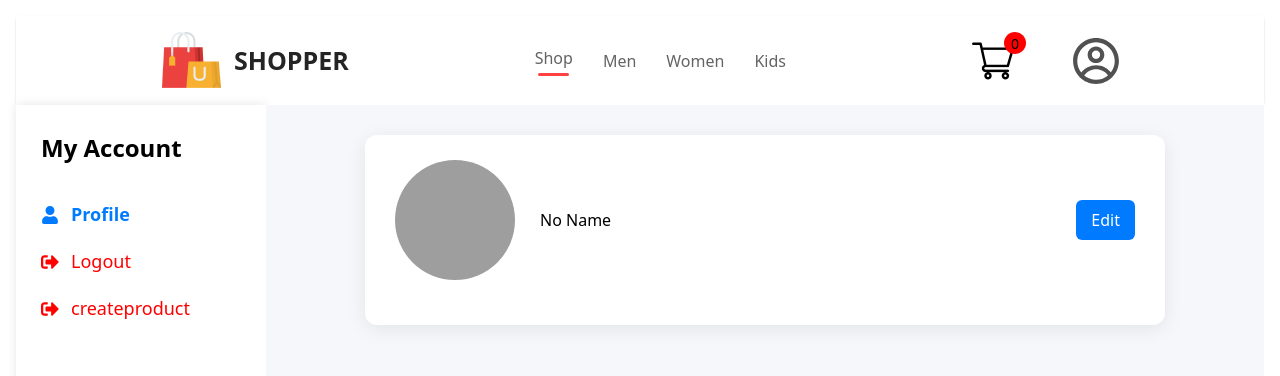
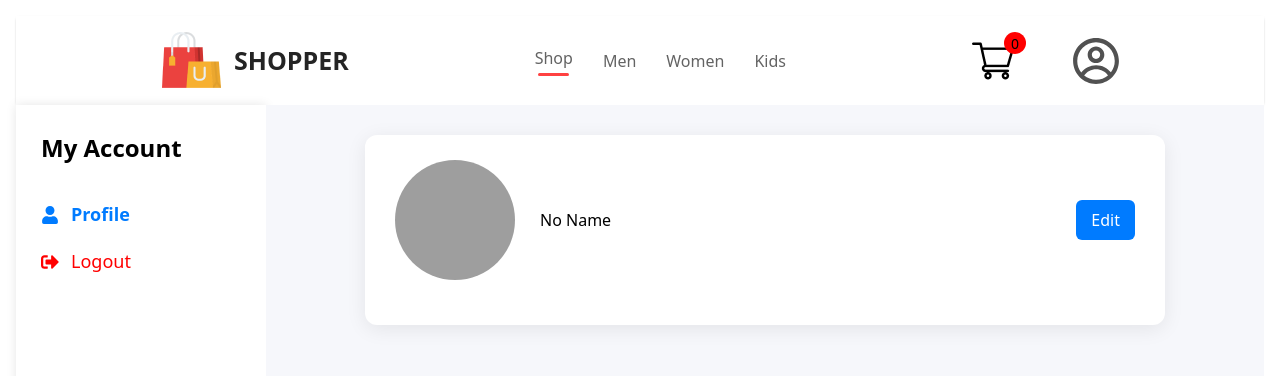
Before and after one commit to VijayKumar95212/vijay-oneCard-project, a React (Vite) app: page /userprofile in a window 1280 px wide. Shown: the top 376 px of the page. Built offline with nearby package versions, Linux system fonts and the light colour scheme; grey boxes are pictures that could not be loaded.

Commit message:
remove link

```diff
--- a/src/Componentes/UserProfile/UserProfile.jsx
+++ b/src/Componentes/UserProfile/UserProfile.jsx
@@ -127,9 +127,6 @@ const UserProfile = () => {
           <li className="menu-item logout" onClick={handleLogout}>
             <FaSignOutAlt /> Logout
           </li>
-           <li className="menu-item logout" >
-            <FaSignOutAlt /> createproduct
-          </li>
         </ul>
       </aside>
 
```
